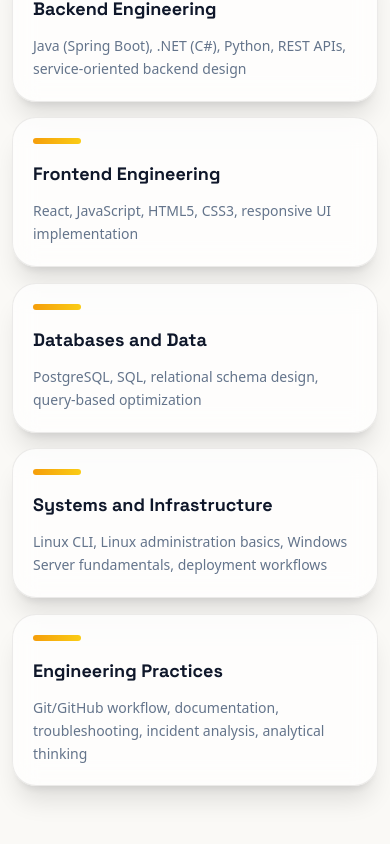
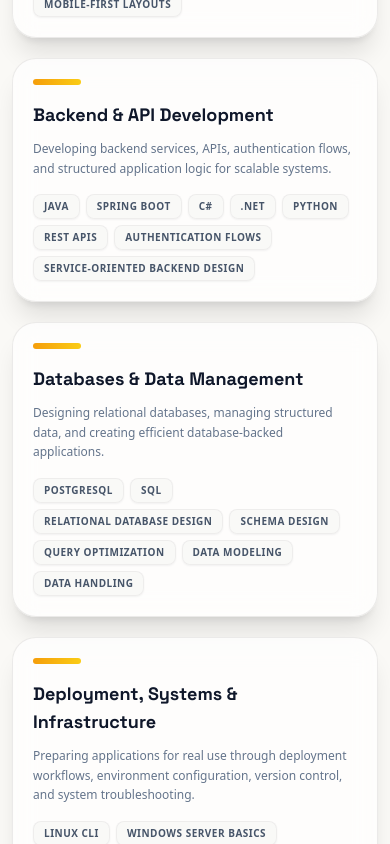
Before and after one commit to stevenbadaga/Personal-Portfolio, a React (Vite) app: page / in a window 390 px wide. Shown: the part 3500-4344 px from the top of the page. Built offline with nearby package versions, Linux system fonts and the light colour scheme.

Commit message:
Redesign Skills section with 7 custom structured skill categories mapped to responsive tags

```diff
--- a/src/App.jsx
+++ b/src/App.jsx
@@ -12,28 +12,39 @@
 
 const skillGroups = [
   {
-    title: "Software Engineering Foundations",
-    items: "Data modeling, API design, system decomposition, debugging, and maintainable code practices"
+    title: "Frontend Development",
+    description: "Building clean, responsive, and user-friendly interfaces with modern frontend tools and reusable components.",
+    skills: ["React", "JavaScript", "HTML5", "CSS3", "Tailwind CSS", "Responsive UI", "Component-based design", "Mobile-first layouts"]
   },
   {
-    title: "Backend Engineering",
-    items: "Java (Spring Boot), .NET (C#), Python, REST APIs, service-oriented backend design"
+    title: "Backend & API Development",
+    description: "Developing backend services, APIs, authentication flows, and structured application logic for scalable systems.",
+    skills: ["Java", "Spring Boot", "C#", ".NET", "Python", "REST APIs", "Authentication flows", "Service-oriented backend design"]
   },
   {
-    title: "Frontend Engineering",
-    items: "React, JavaScript, HTML5, CSS3, responsive UI implementation"
+    title: "Databases & Data Management",
+    description: "Designing relational databases, managing structured data, and creating efficient database-backed applications.",
+    skills: ["PostgreSQL", "SQL", "Relational database design", "Schema design", "Query optimization", "Data modeling", "Data handling"]
   },
   {
-    title: "Databases and Data",
-    items: "PostgreSQL, SQL, relational schema design, query-based optimization"
+    title: "Deployment, Systems & Infrastructure",
+    description: "Preparing applications for real use through deployment workflows, environment configuration, version control, and system troubleshooting.",
+    skills: ["Linux CLI", "Windows Server basics", "Git/GitHub", "Build workflows", "Environment variables", "Hosting/deployment workflows", "Debugging deployment issues", "Production-style project setup"]
   },
   {
-    title: "Systems and Infrastructure",
-    items: "Linux CLI, Linux administration basics, Windows Server fundamentals, deployment workflows"
+    title: "GIS, Mapping & Land Systems",
+    description: "Applying software engineering to land planning, parcel management, GIS-style workflows, and digital report generation.",
+    skills: ["GIS-style interfaces", "Parcel workflows", "Land subdivision logic", "Map-based visualization", "Spatial planning support", "Report generation", "GeoSmart Manager experience"]
   },
   {
-    title: "Engineering Practices",
-    items: "Git/GitHub workflow, documentation, troubleshooting, incident analysis, analytical thinking"
+    title: "UI/UX & Product Design",
+    description: "Designing clean digital experiences, dashboards, and professional interfaces that are easy to use and visually polished.",
+    skills: ["UI/UX design", "Dashboard design", "Admin interface design", "Design consistency", "Responsive design systems", "User-friendly workflows", "Premium web layouts"]
+  },
+  {
+    title: "Software Engineering Practices",
+    description: "Following practical engineering habits that support maintainable, reliable, and well-organized software delivery.",
+    skills: ["Debugging", "Documentation", "Clean architecture", "Maintainable code", "Testing and build checks", "Problem solving", "Analytical thinking", "Project organization"]
   }
 ];
 
@@ -532,18 +543,36 @@
             <p className="text-sm font-bold tracking-widest uppercase text-slate-500 dark:text-slate-400">Technical strengths across software delivery</p>
           </div>
 
-          <div className="grid gap-4 sm:grid-cols-2 lg:grid-cols-3">
-            {skillGroups.map((skill, idx) => (
+          <div className="grid gap-5 md:grid-cols-2 lg:grid-cols-3">
+            {skillGroups.map((skill, idx) => {
+              const isLast = idx === skillGroups.length - 1;
+              return (
                 <article
                   key={skill.title}
-                className="group animate-rise rounded-[1.5rem] sm:rounded-[2rem] border border-stone-200/80 dark:border-slate-800 bg-white/70 dark:bg-slate-900/40 p-5 shadow-xl backdrop-blur-md transition-all duration-300 hover:-translate-y-1.5 hover:border-amber-500/50 lg:min-h-[220px] flex flex-col"
+                  className={`group animate-rise rounded-[1.5rem] sm:rounded-[2rem] border border-stone-200/80 dark:border-slate-800 bg-white/70 dark:bg-slate-900/40 p-5 shadow-xl backdrop-blur-md transition-all duration-300 hover:-translate-y-1.5 hover:border-amber-500/50 flex flex-col justify-between ${
+                    isLast ? "md:col-span-2 lg:col-span-3" : ""
+                  }`}
                   style={{ animationDelay: `${idx * 90}ms` }}
                 >
+                  <div>
                     <div className="mb-4 h-1.5 w-12 rounded-full bg-gradient-to-r from-amber-500 to-yellow-400 transition-all duration-300 group-hover:w-20" />
                     <h3 className="font-display text-lg font-bold text-slate-900 dark:text-white transition-colors duration-300 group-hover:text-amber-600 dark:group-hover:text-[#D4AF37]">{skill.title}</h3>
-                <p className="mt-3 text-sm leading-relaxed text-slate-500 dark:text-slate-400 group-hover:text-slate-800 dark:group-hover:text-slate-300 transition-colors duration-300 flex-grow">{skill.items}</p>
+                    <p className="mt-2.5 text-xs text-slate-500 dark:text-slate-400 leading-relaxed">{skill.description}</p>
+                  </div>
+
+                  <div className="mt-4 flex flex-wrap gap-1.5">
+                    {skill.skills.map((item) => (
+                      <span
+                        key={item}
+                        className="rounded-lg bg-stone-100/60 dark:bg-slate-950/40 border border-stone-200/60 dark:border-slate-800 px-2.5 py-1 text-[10px] font-bold uppercase tracking-wider text-slate-600 dark:text-slate-300 shadow-sm transition hover:border-[#D4AF37]/60 dark:hover:border-[#D4AF37]/50 hover:text-slate-900 dark:hover:text-white"
+                      >
+                        {item}
+                      </span>
+                    ))}
+                  </div>
                 </article>
-            ))}
+              );
+            })}
           </div>
         </section>
 
```
Lines whose indentation alone changed are shown as unchanged.
